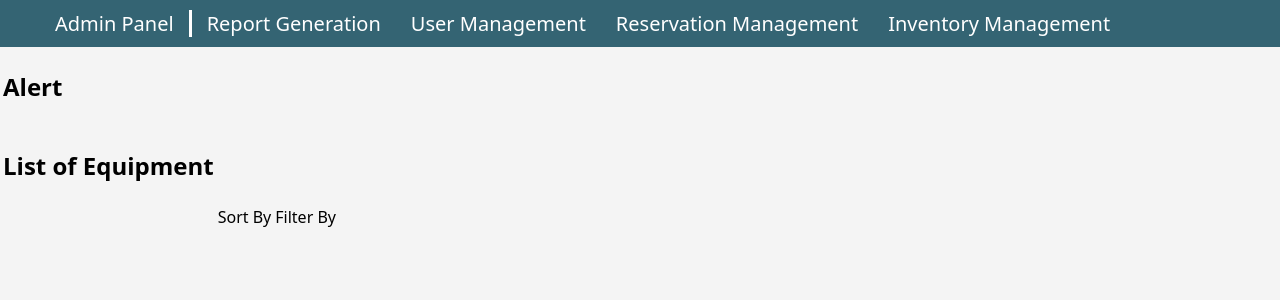
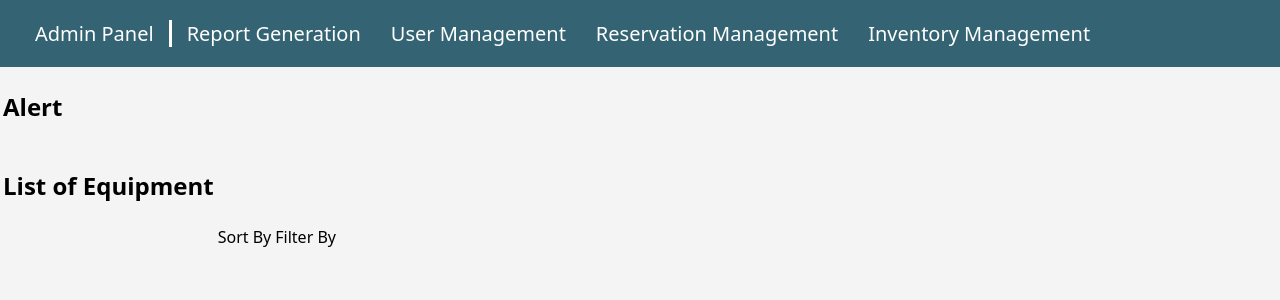
Before and after one commit to JoshH265/cse_inventory_management, a Django app: page / in a window 1280 px wide. Shown: the part 114-414 px from the top of the page. Run offline with Django 5.2, Linux system fonts and the light colour scheme.

Commit message:
fixed flex issue

```diff
--- a/equipment_management/static/navbarFooter.css
+++ b/equipment_management/static/navbarFooter.css
@@ -37,6 +37,7 @@
 
 .user-info a:hover, .admin-nav li a:hover {
     padding: .5em;
+    margin: -.5em;
     color:black;
     background-color: white;
     border-radius: 40px;
@@ -45,7 +46,7 @@
 .admin-nav {
     background-color: #346473; /* Slightly darker blue background for nav */
     color: white;
-    padding: 10px 40px; /* Increased side padding */
+    padding: 1em 1em;
     font-size: 20px; /* Increased font size */
 }
 .admin-nav ul  {
--- a/equipment_management/templates/equipment_management/inventorymanagement.html
+++ b/equipment_management/templates/equipment_management/inventorymanagement.html
@@ -17,7 +17,7 @@
             </ul>
         </div>
         <div class="admin-nav">
-            <ul class="nav-links">
+            <ul class="adminNav-links">
                 <li>Admin Panel</li>
                 <li><a href="">Report Generation</a></li>
                 <li><a href="">User Management</a></li>
```
